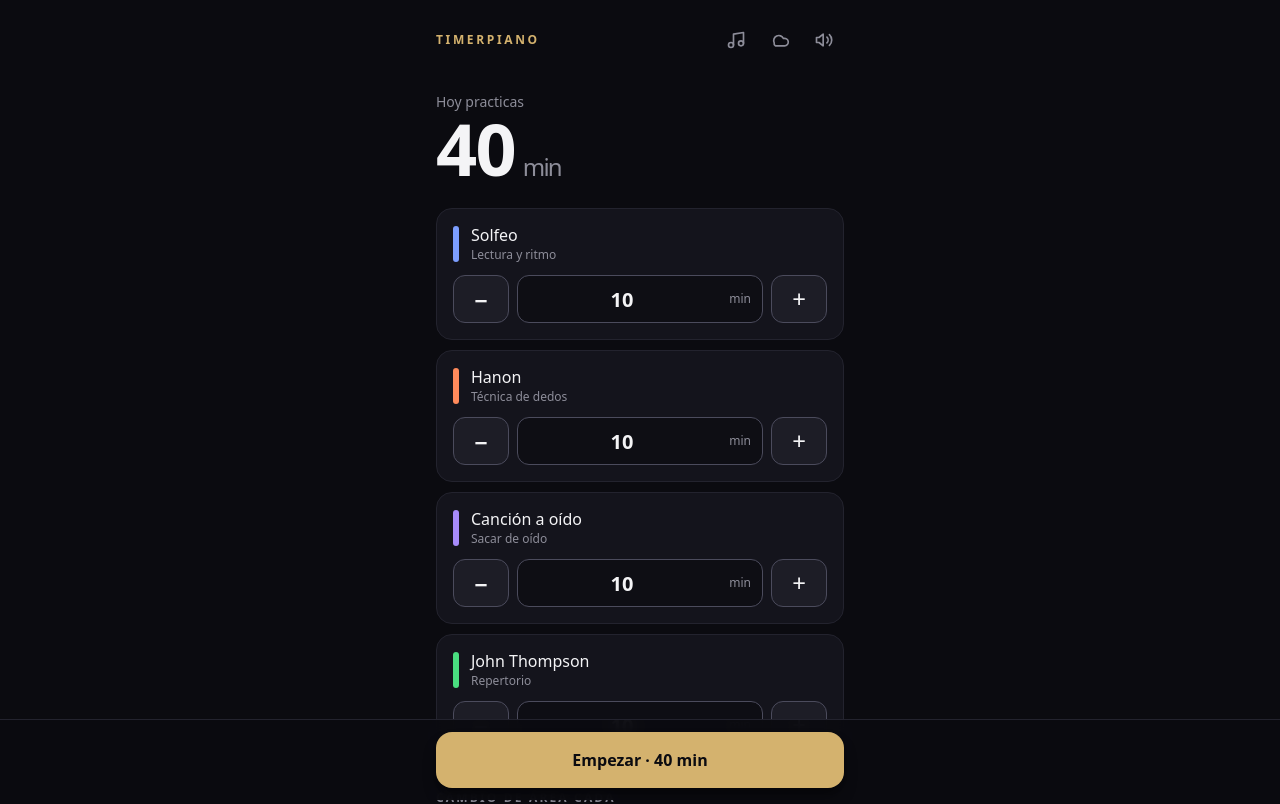
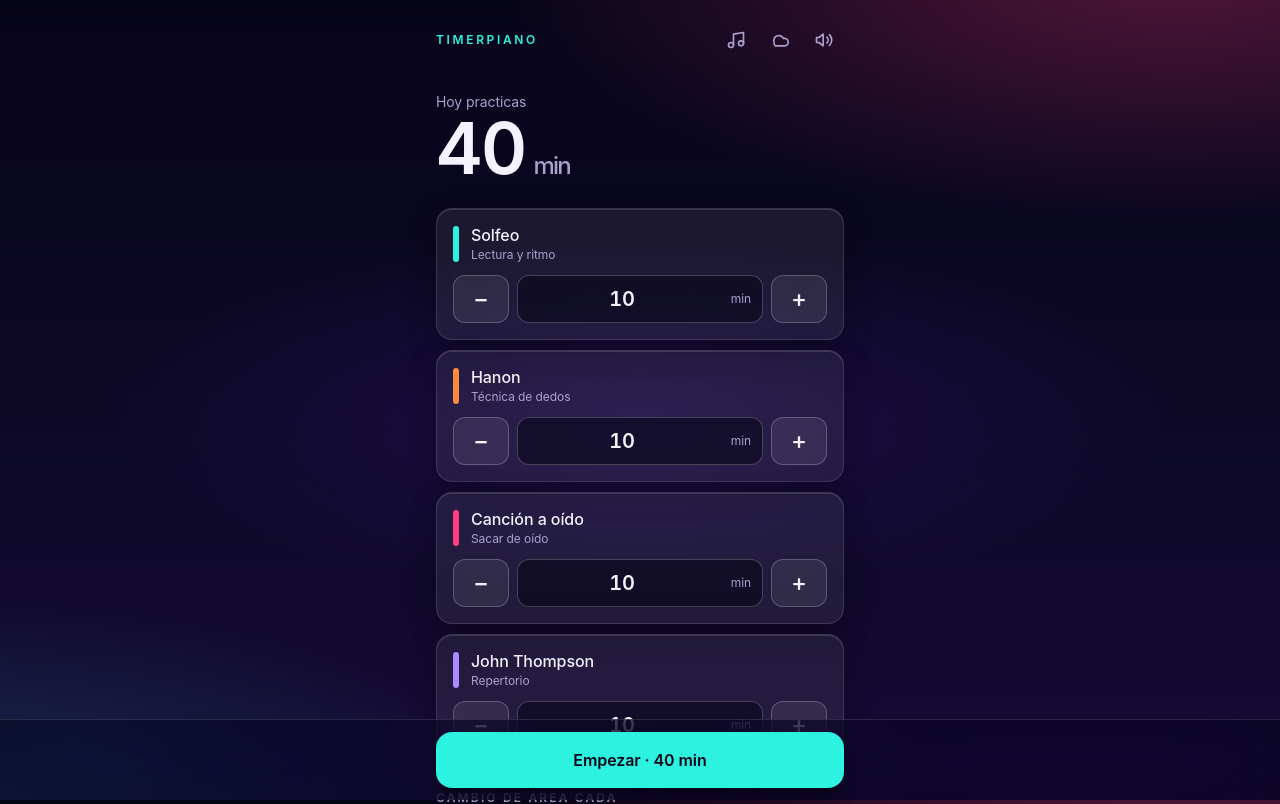
Before and after one commit to alezaen/TimerPiano, a Next.js app: page / in a window 1280 px wide. Shown: the top 804 px of the page. Built offline with nearby package versions, Linux system fonts and the light colour scheme.

Commit message:
Add files via upload

```diff
--- a/app/components/Setup.tsx
+++ b/app/components/Setup.tsx
@@ -325,7 +325,7 @@ export default function Setup() {
 
       {sheet && <SyncSheet onClose={() => setSheet(false)} />}
 
-      <div className="fixed inset-x-0 bottom-0 z-10 border-t border-line bg-ink/95 backdrop-blur">
+      <div className="fixed inset-x-0 bottom-0 z-10 border-t border-line bg-ink/55 backdrop-blur-2xl backdrop-saturate-150">
         <div className="mx-auto max-w-md px-5 pb-[max(env(safe-area-inset-bottom),12px)] pt-3">
           <button
             onClick={go}
--- a/app/components/SyncSheet.tsx
+++ b/app/components/SyncSheet.tsx
@@ -37,13 +37,13 @@ export default function SyncSheet({ onClose }: { onClose: () => void }) {
   };
 
   return (
-    <div className="fixed inset-0 z-30 flex items-end justify-center bg-black/60" onClick={onClose}>
+    <div className="fixed inset-0 z-30 flex items-end justify-center bg-ink/60 backdrop-blur-sm" onClick={onClose}>
       <div
         role="dialog"
         aria-modal="true"
         aria-label="Sincronizar"
         onClick={(e) => e.stopPropagation()}
-        className="tp-up w-full max-w-md rounded-t-3xl border-t border-line bg-card px-5 pb-[max(env(safe-area-inset-bottom),20px)] pt-5"
+        className="tp-up w-full max-w-md rounded-t-3xl border-t border-edge bg-ink/70 shadow-[0_-20px_60px_rgba(0,0,0,0.5)] backdrop-blur-2xl backdrop-saturate-150 px-5 pb-[max(env(safe-area-inset-bottom),20px)] pt-5"
       >
         <div className="flex items-center justify-between">
           <h2 className="text-lg font-semibold">Sincronizar</h2>
--- a/app/globals.css
+++ b/app/globals.css
@@ -1,23 +1,44 @@
 @import "tailwindcss";
 
+/*
+ * EarPiano · cristal de noche (el mismo estilo que EarPiano).
+ * Los nombres de colores se quedan (ink, card, line, edge, fg, dim, gold) para no tocar cada pantalla: "gold" ahora es el turquesa neón de acento
+ * y card, line y edge son vidrio (blanco con transparencia) sobre el fondo de noche.
+ */
 @theme {
-  --color-ink: #0b0b10;
-  --color-card: #14141c;
-  --color-line: #23232e;
-  --color-edge: #4b4b5c;
-  --color-fg: #f4f4f6;
-  --color-dim: #8d8d99;
-  --color-gold: #d4b26e;
+  --color-ink: #07051a;
+  --color-card: rgb(255 255 255 / 0.07);
+  --color-line: rgb(255 255 255 / 0.12);
+  --color-edge: rgb(255 255 255 / 0.22);
+  --color-fg: #f5f2ff;
+  --color-dim: #a9a1cc;
+  --color-gold: #2ef2e0;
+  --font-sans: -apple-system, BlinkMacSystemFont, "SF Pro Display", "SF Pro Text", Inter, "Segoe UI", Roboto, system-ui, sans-serif;
+}
+
+html {
+  background: #07051a;
 }
 
 html,
 body {
-  background: var(--color-ink);
   color: var(--color-fg);
-  font-family: system-ui, -apple-system, "Segoe UI", Roboto, sans-serif;
+  font-family: var(--font-sans);
   min-height: 100dvh;
   overscroll-behavior: none;
   -webkit-tap-highlight-color: transparent;
+  -webkit-font-smoothing: antialiased;
+  letter-spacing: -0.005em;
+}
+
+/* Fondo de noche con dos luces suaves (rosa y turquesa); fijo para que no se mueva al desplazar. */
+body {
+  background:
+    radial-gradient(75% 45% at 92% -4%, rgb(255 61 129 / 0.3), transparent 70%),
+    radial-gradient(70% 42% at -6% 104%, rgb(46 242 224 / 0.17), transparent 70%),
+    radial-gradient(55% 30% at 50% 52%, rgb(123 47 247 / 0.14), transparent 75%),
+    linear-gradient(180deg, #07051a, #0d0928 58%, #170a35);
+  background-attachment: fixed;
 }
 
 button {
@@ -110,3 +131,8 @@ button {
     animation: none;
   }
 }
+
+/* Brillo de borde de vidrio en las tarjetas (arriba, una línea de luz). */
+.border-line.bg-card {
+  box-shadow: inset 0 1px 0 rgb(255 255 255 / 0.14), 0 10px 30px rgb(0 0 0 / 0.3);
+}
--- a/lib/areas.ts
+++ b/lib/areas.ts
@@ -1,10 +1,10 @@
 import type { AreaId, Seconds } from "./types";
 
 export const AREAS: { id: AreaId; label: string; hint: string; color: string }[] = [
-  { id: "solfeo", label: "Solfeo", hint: "Lectura y ritmo", color: "#7c9eff" },
-  { id: "hanon", label: "Hanon", hint: "Técnica de dedos", color: "#ff8a5b" },
-  { id: "oido", label: "Canción a oído", hint: "Sacar de oído", color: "#a78bfa" },
-  { id: "thompson", label: "John Thompson", hint: "Repertorio", color: "#4ade80" },
+  { id: "solfeo", label: "Solfeo", hint: "Lectura y ritmo", color: "#2ef2e0" },
+  { id: "hanon", label: "Hanon", hint: "Técnica de dedos", color: "#ff8a3d" },
+  { id: "oido", label: "Canción a oído", hint: "Sacar de oído", color: "#ff3d81" },
+  { id: "thompson", label: "John Thompson", hint: "Repertorio", color: "#a98bff" },
 ];
 
 export const AREA_IDS: AreaId[] = AREAS.map((a) => a.id);
```
